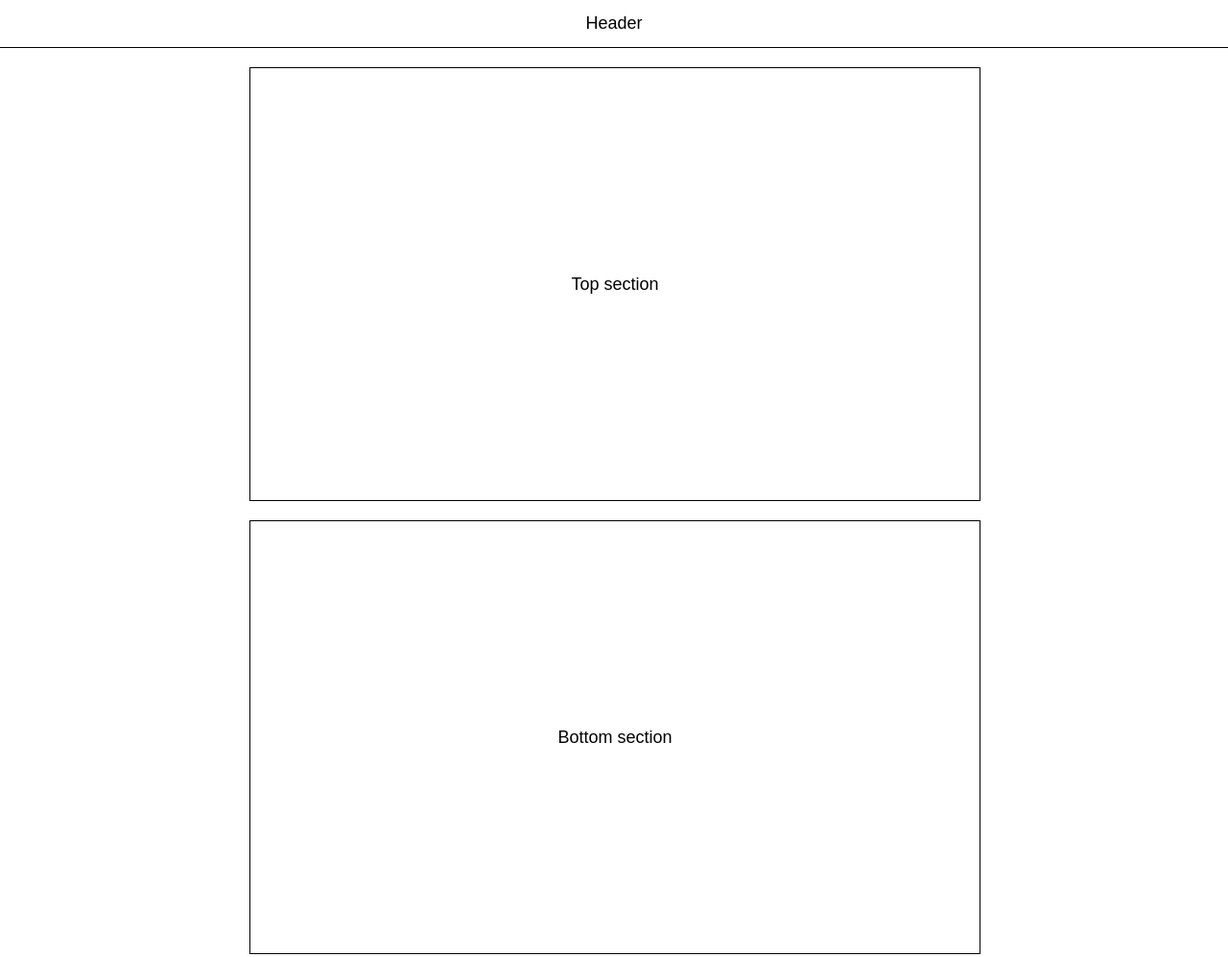
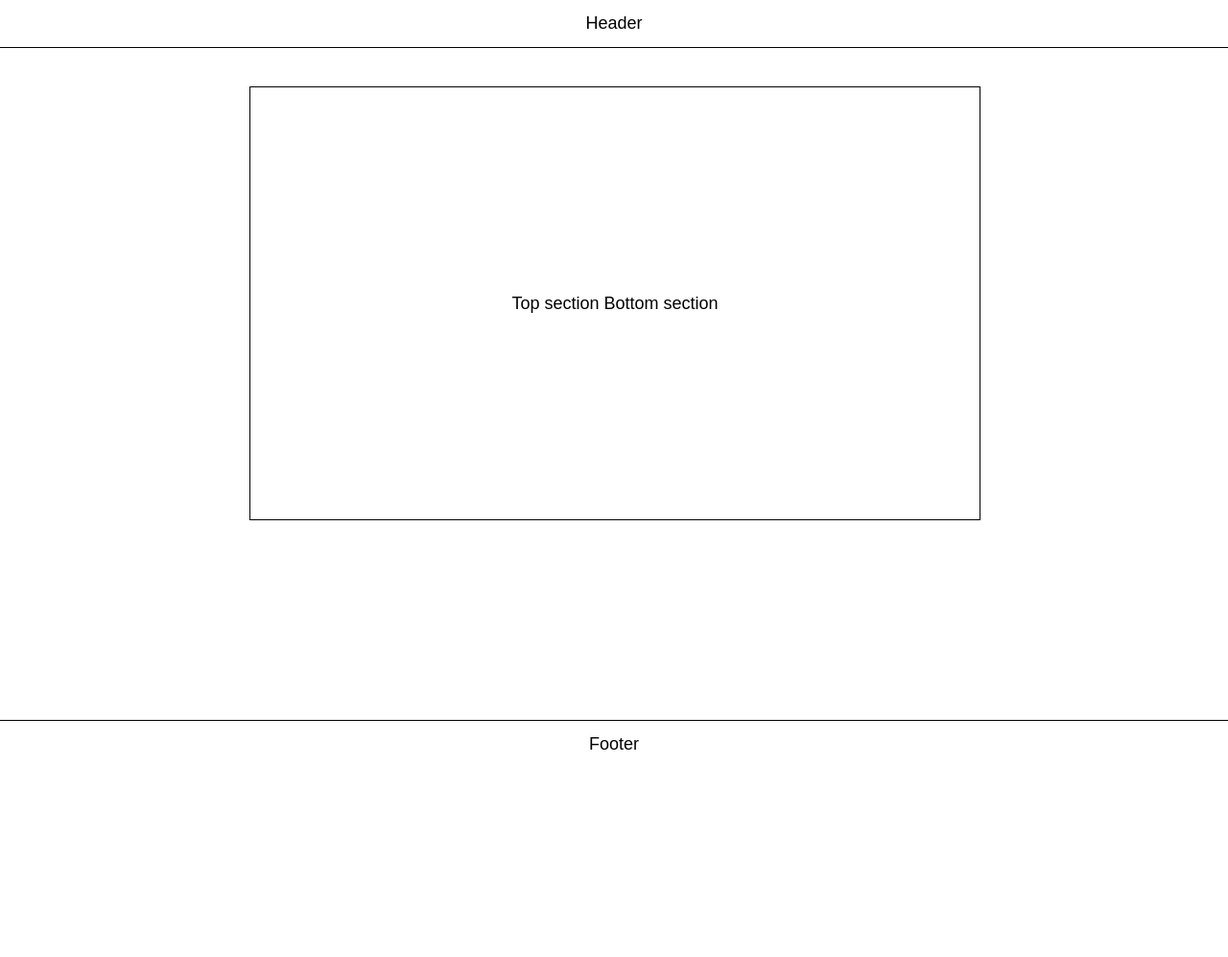
Before and after one commit to ooloo-io/github-flow-szsalim, a website: page src/index.html in a window 1280 px wide. Shown: the top 997 px of the page at 96% size. After the commit the page ends 800 px from the top, so only its background shows below. Drawn offline with nearby package versions, Linux system fonts and the light colour scheme.

Commit message:
Revert "Bottom section (#7)"
This reverts commit fc2e3836a3d9d22d41d1b7a6c8e3bfed85aa678b.

```diff
--- a/src/index.html
+++ b/src/index.html
@@ -19,8 +19,6 @@
   <main class="content">
     <section class="section">
       Top section
-    </section>
-    <section class="section">
       Bottom section
     </section>
   </main>
--- a/src/styles.css
+++ b/src/styles.css
@@ -36,17 +36,3 @@ body {
   align-items: center;
   border: 1px solid black;
 }
-
-.section {
-  height: 450px;
-  width: 100%;
-  margin-top: 20px;
-  display: flex;
-  justify-content: center;
-  align-items: center;
-  border: 1px solid black;
-}
-
-.section:first-child {
-  margin-top: 0;
-}
```
